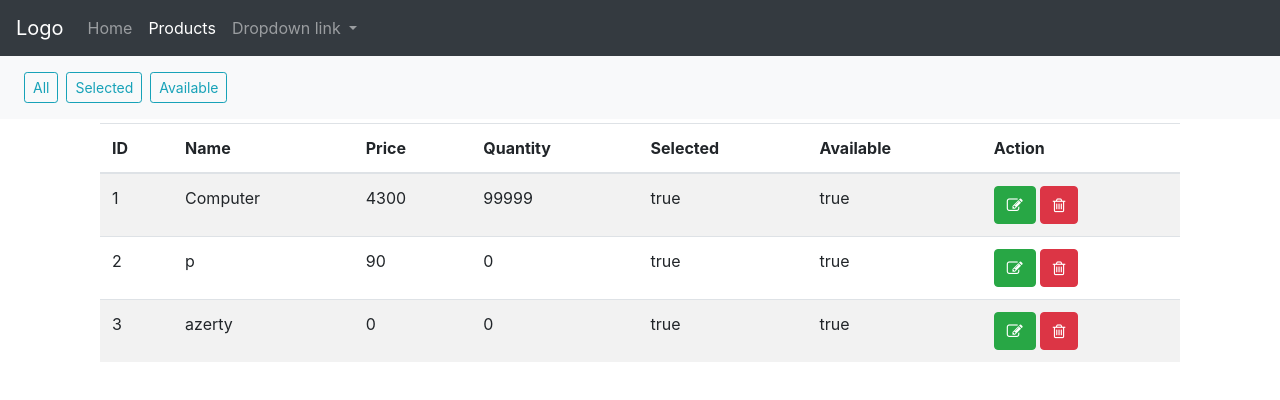
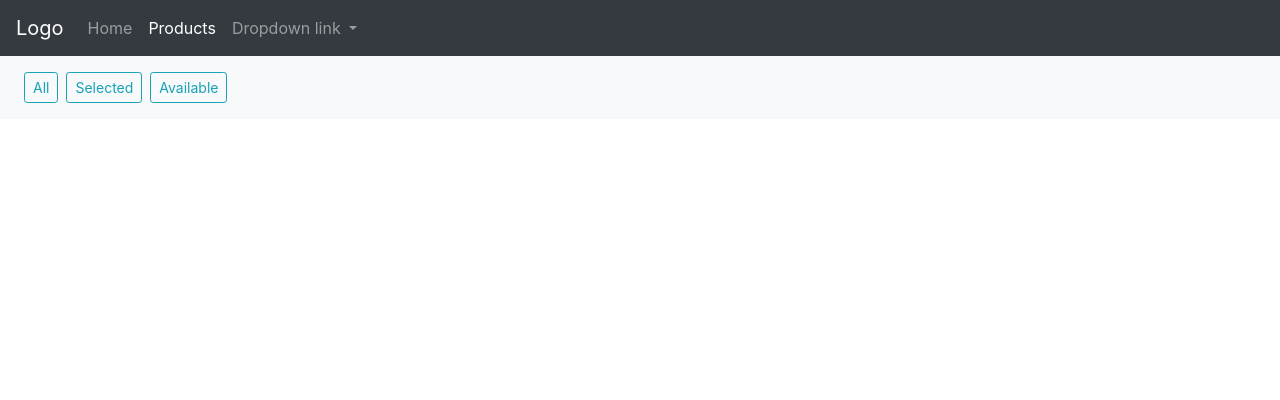
Before and after one commit to O-Abdelaaziz/angular-state-management, an Angular app: page /products in a window 1280 px wide. Shown: the top 400 px of the page. Built offline with nearby package versions, Linux system fonts and the light colour scheme; data requests are answered from the project's data file.

Commit message:
Task 12: update product component (implement getOnSelected & getAvailable products methods)

```diff
--- a/db.json
+++ b/db.json
@@ -12,7 +12,7 @@
       "name": "p",
       "price": "90",
       "quantity": 0,
-      "selected": true,
+      "selected": false,
       "available": true,
       "id": 2
     },
@@ -22,7 +22,7 @@
       "price": 0,
       "quantity": 0,
       "selected": true,
-      "available": true
+      "available": false
     }
   ]
 }
--- a/src/app/components/products/products.component.html
+++ b/src/app/components/products/products.component.html
@@ -4,10 +4,10 @@
       <button (click)="onGetProducts()" class="btn btn-sm btn-outline-info ml-2">All</button>
     </li>
     <li>
-      <button class="btn btn-sm btn-outline-info ml-2">Selected</button>
+      <button (click)="onGetSelectedProducts()" class="btn btn-sm btn-outline-info ml-2">Selected</button>
     </li>
     <li>
-      <button class="btn btn-sm btn-outline-info ml-2">Available</button>
+      <button (click)="onGetAvailableProducts()" class="btn btn-sm btn-outline-info ml-2">Available</button>
     </li>
   </ul>
 </nav>
--- a/src/app/components/products/products.component.ts
+++ b/src/app/components/products/products.component.ts
@@ -19,7 +19,6 @@ export class ProductsComponent implements OnInit {
   }
 
   ngOnInit(): void {
-    this.onGetProducts();
   }
 
   onGetProducts() {
@@ -27,6 +26,22 @@ export class ProductsComponent implements OnInit {
       map(response => ({dataState: DataStateEnum.LOADED, data: response})),
       startWith({dataState: DataStateEnum.LOADING}),
       catchError(error => of({dataState: DataStateEnum.ERROR, errorMessage: error.message}))
+    );
+  }
+
+  onGetSelectedProducts(){
+    this.products$=this._productService.getSelectedProducts().pipe(
+      map((response)=>({dataState:DataStateEnum.LOADED,data:response})),
+      startWith({dataState:DataStateEnum.LOADED}),
+      catchError((error)=>of({dataState:DataStateEnum.LOADED,errorMessage:error.message}))
+    );
+  }
+
+  onGetAvailableProducts(){
+    this.products$=this._productService.getAvailableProducts().pipe(
+      map((response)=>({dataState:DataStateEnum.LOADED,data:response})),
+      startWith({dataState:DataStateEnum.LOADED}),
+      catchError((error)=>of({dataState:DataStateEnum.LOADED,errorMessage:error.message}))
     );
   }
 
```
